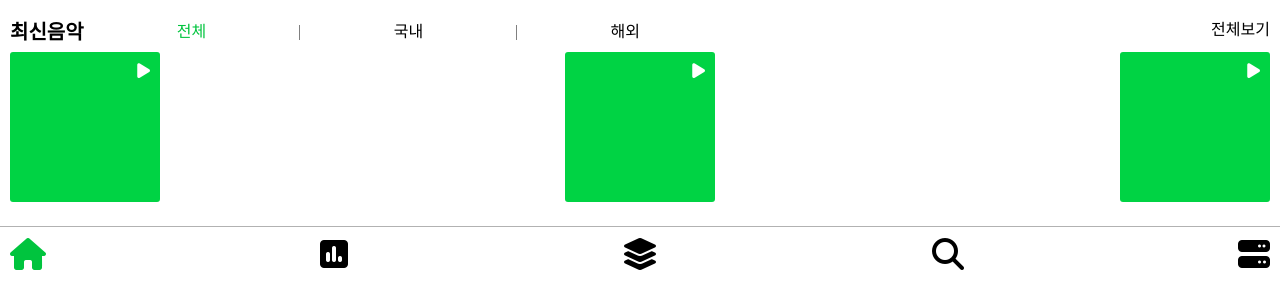
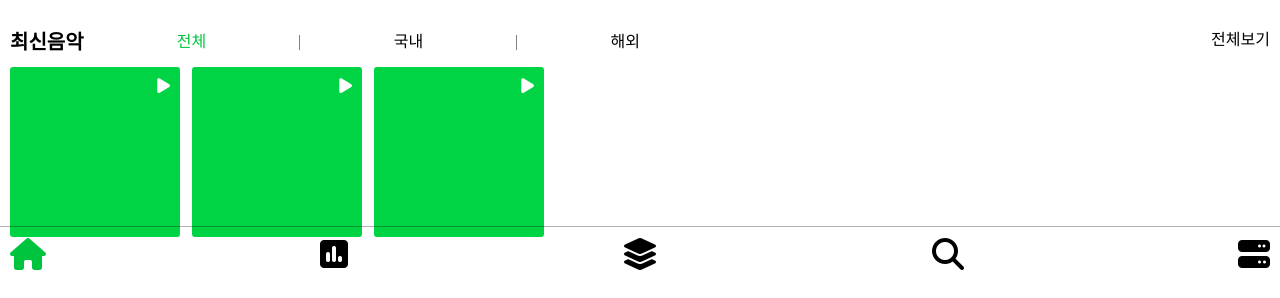
Before and after one commit to naturalMin/melone-clone, a plain HTML site: page index.html in a window 1280 px wide. Shown: the part 502-800 px from the top of the page. Drawn offline with Linux system fonts and the light colour scheme.

Commit message:
fix: main css update

```diff
--- a/index.css
+++ b/index.css
@@ -2,7 +2,7 @@ header {
     display: flex;
     justify-content: space-between;
     padding: 10px;
-    margin-bottom: 10px;
+    margin: 10px 0;
 }
 .melone_logo i {
     font-size: 25px;
@@ -104,7 +104,7 @@ main {
 }
 .event {
     margin-top: 15px;
-    width: 400px;
+    width: 380px;
     height: 110px;
     background-color: #0984e3;
     border-radius: 5px;
@@ -156,16 +156,19 @@ main {
     background-color: gray;
 }
 #recent_music ul {
-    margin-top: 10px;
+    margin-top: 15px;
     display: flex;
-    justify-content: space-between;
+    overflow: auto;
 }
 #recent_music ul li {
-    width: 150px;
-    height: 150px;
     background-color: #00d344;
     padding: 10px;
     border-radius: 3px;
+    margin-right: 12px;
+}
+#recent_music ul li .bg_img {
+    width:150px;
+    height: 150px;
 }
 nav {
     width: 100%;
--- a/index.html
+++ b/index.html
@@ -80,18 +80,24 @@
         </div>
         <ul>
             <li>
+                <div class="bg_img">
                     <div class="play_logo">
                         <i class="fa-solid fa-play"></i>
                     </div>
+                </div>
             </li>
             <li>
+                <div class="bg_img">
                     <div class="play_logo">
                         <i class="fa-solid fa-play"></i>
                     </div>
+                </div>
             </li>
             <li>
+                <div class="bg_img">
                     <div class="play_logo">
                         <i class="fa-solid fa-play"></i>
+                    </div>
                 </div>
             </li>
         </ul>
```
Lines whose indentation alone changed are shown as unchanged.
